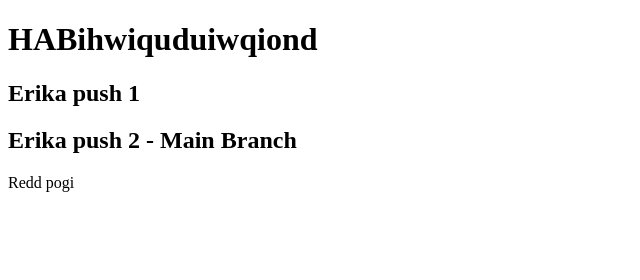
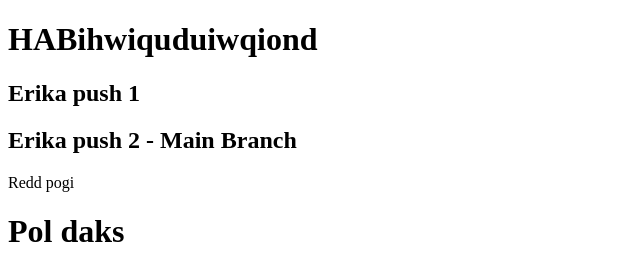
Before and after one commit to XPERIA679/git-command-practice, a plain HTML site: page index.html in a window 1280 px wide. Shown: the whole page, without its empty margins (0-640 px from the left). Drawn offline with Linux system fonts and the light colour scheme.

Commit message:
lake nayn

```diff
--- a/index.html
+++ b/index.html
@@ -13,6 +13,7 @@
     <h2>Erika push 1</h2>
     <h2>Erika push 2 - Main Branch</h2>
     <p> Redd pogi </p>
+    <h1>Pol daks</h1>
 </body>
 
 </html>
```
